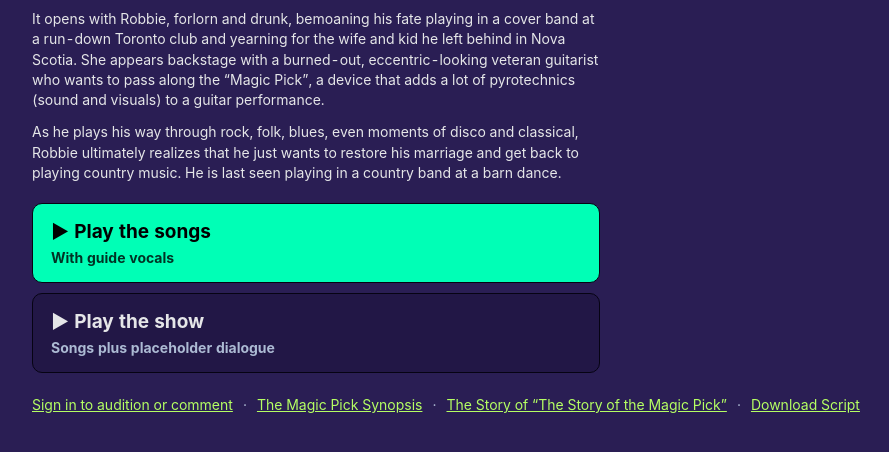
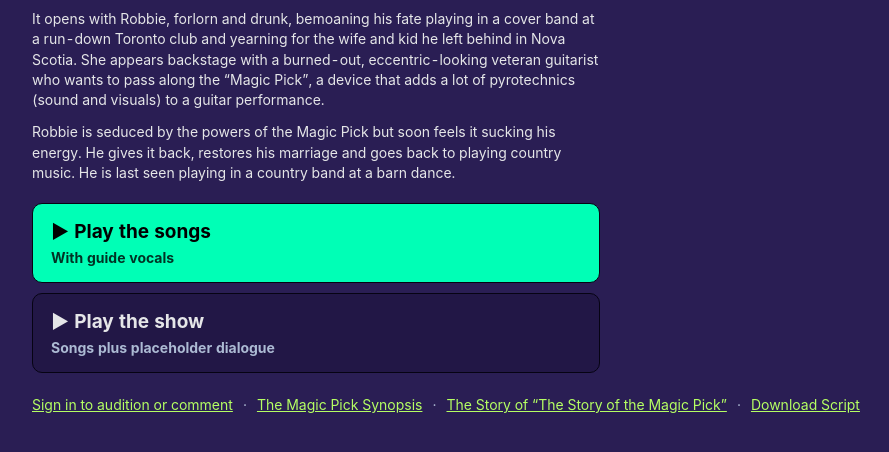
Before and after one commit to brianblain416/magic-pick, a plain HTML site: page index.html in a window 1280 px wide. Shown: the part 250-702 px from the top of the page, without its empty margins (324-1213 px from the left). Drawn offline with Linux system fonts and the light colour scheme; no server answers.

Commit message:
Landing page: new last paragraph
Co-Authored-By: Claude Opus 5.5 <noreply@anthropic.com>

```diff
--- a/index.html
+++ b/index.html
@@ -380,7 +380,7 @@ body.recmode .song .sub, body.recmode .song .tkdrawer { display: none; }
   <h1>The Magic Pick</h1>
   <p class="lpBlurb">Three virtuoso guitarists duel and duet through a story of betrayal, ambition, forgiveness and restoration as the songs weave through rock, folk, blues and even disco and classical, culminating in a return to the simple beauty of old-time country music.</p>
   <p class="lpBlurb">It opens with Robbie, forlorn and drunk, bemoaning his fate playing in a cover band at a run-down Toronto club and yearning for the wife and kid he left behind in Nova Scotia. She appears backstage with a burned-out, eccentric-looking veteran guitarist who wants to pass along the “Magic Pick”, a device that adds a lot of pyrotechnics (sound and visuals) to a guitar performance.</p>
-  <p class="lpBlurb">As he plays his way through rock, folk, blues, even moments of disco and classical, Robbie ultimately realizes that he just wants to restore his marriage and get back to playing country music. He is last seen playing in a country band at a barn dance.</p>
+  <p class="lpBlurb">Robbie is seduced by the powers of the Magic Pick but soon feels it sucking his energy. He gives it back, restores his marriage and goes back to playing country music. He is last seen playing in a country band at a barn dance.</p>
   <div class="lpBtns">
     <button id="lpSongs" class="lpBtn primary"><b>▶︎ Play the songs</b><span>With guide vocals</span></button>
     <button id="lpShow" class="lpBtn"><b>▶︎ Play the show</b><span>Songs plus placeholder dialogue</span></button>
```
